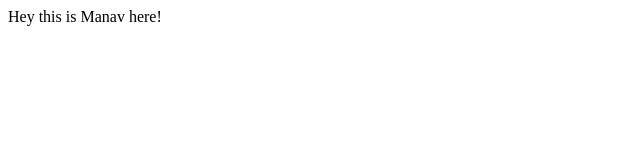
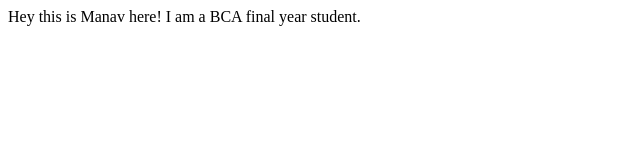
Before and after one commit to manavdas1999/manav-das-site, a plain HTML site: page index.html in a window 1280 px wide. Shown: the whole page, without its empty margins (0-640 px from the left). Drawn offline with Linux system fonts and the light colour scheme.

Commit message:
Update index.html

```diff
--- a/index.html
+++ b/index.html
@@ -8,5 +8,6 @@
 </head>
 <body>
     Hey this is Manav here!
+    I am a BCA final year student.
 </body>
 </html>
```
